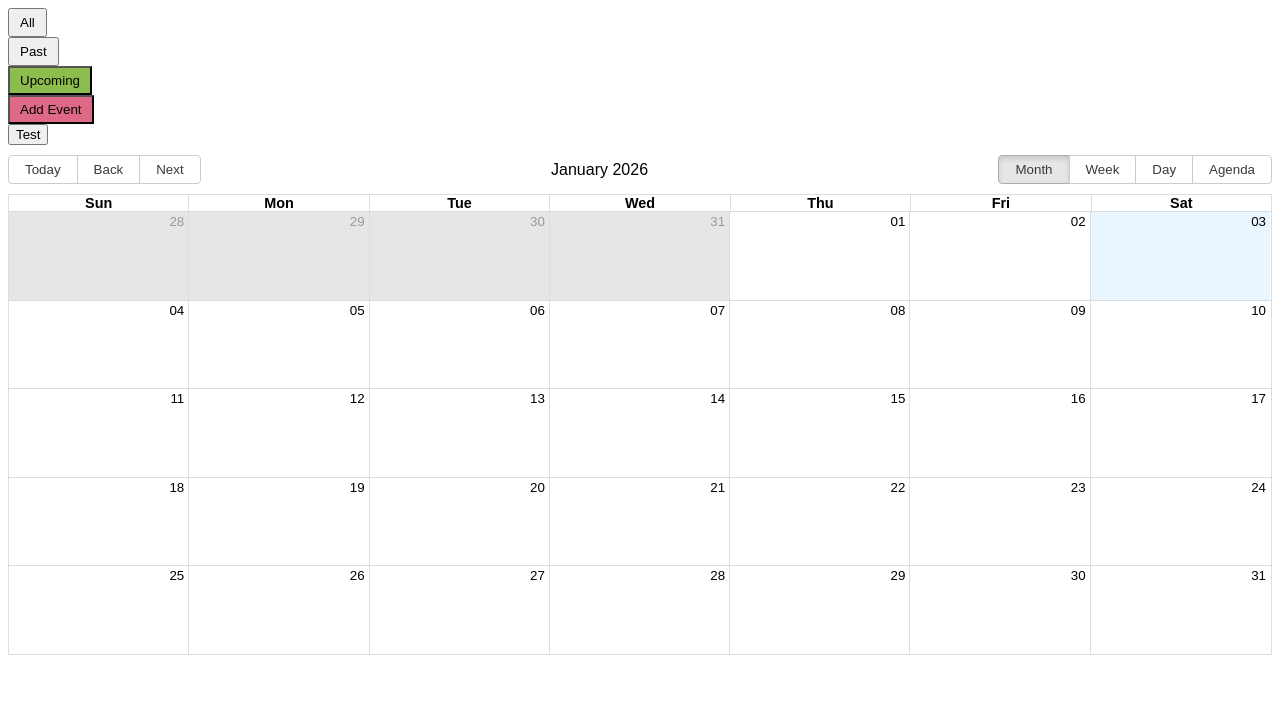
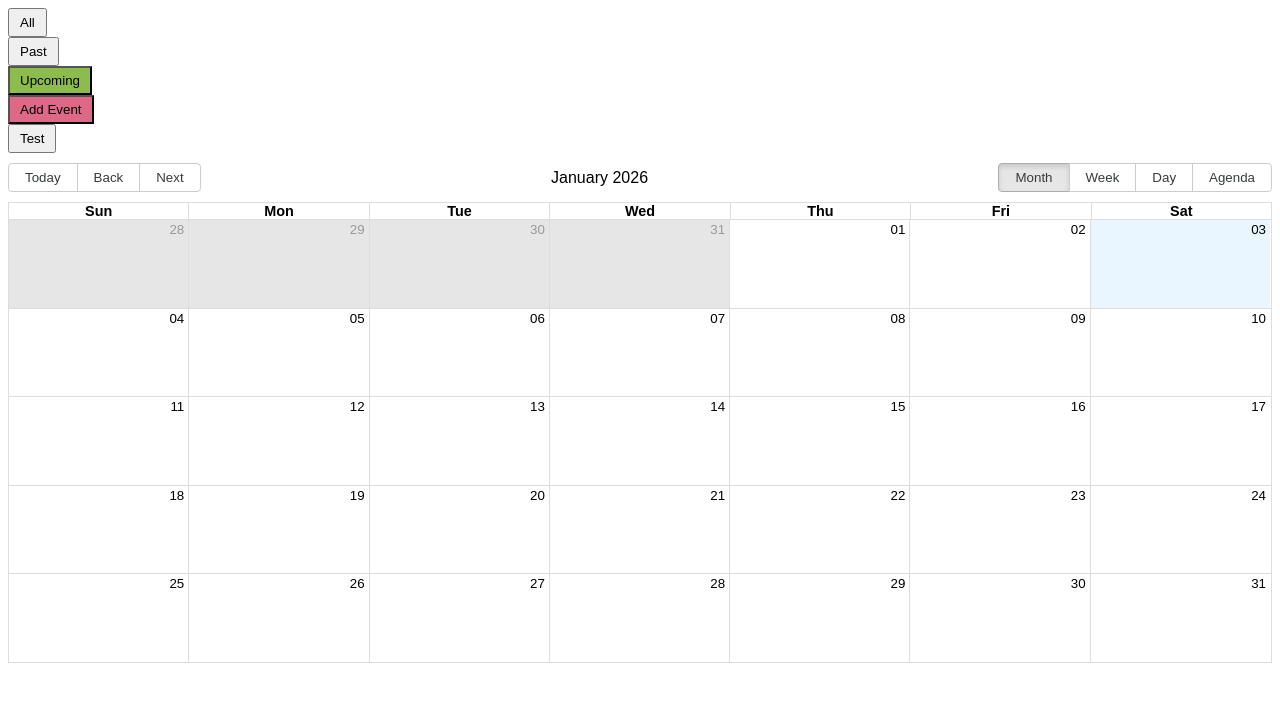
Before and after one commit to acciojob/event-tracker-handesaurabh, a React app: page / in a window 1280 px wide. Shown: the top 702 px of the page. Built offline with nearby package versions, Linux system fonts and the light colour scheme.

Commit message:
Update App.js

```diff
--- a/src/components/App.js
+++ b/src/components/App.js
@@ -107,7 +107,7 @@ function App() {
 
                 {process.env.NODE_ENV !== 'test' && (
                     <div>
-                        <button>Test</button>
+                        <button className='btn'>Test</button>
                     </div>
                 )}
 
```
